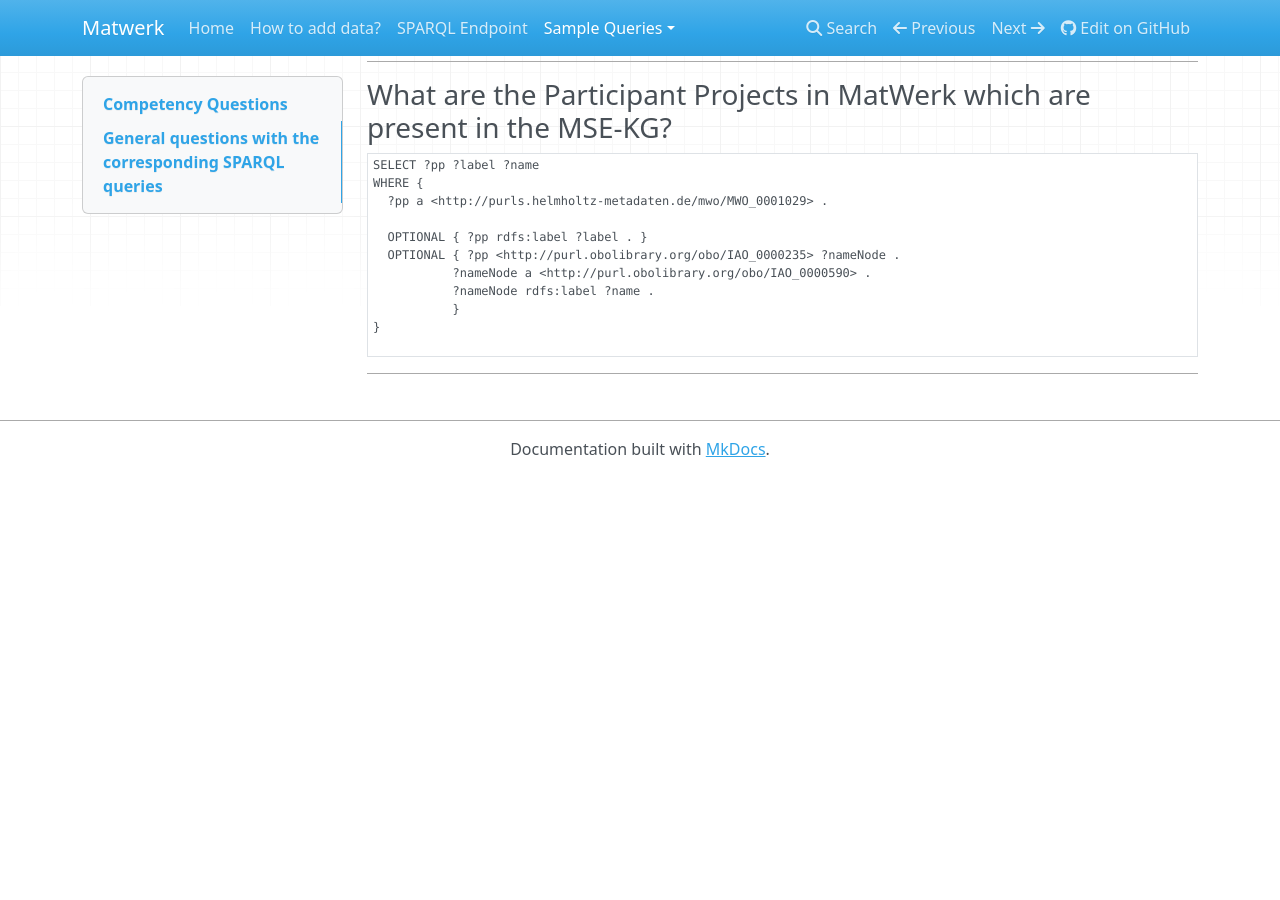
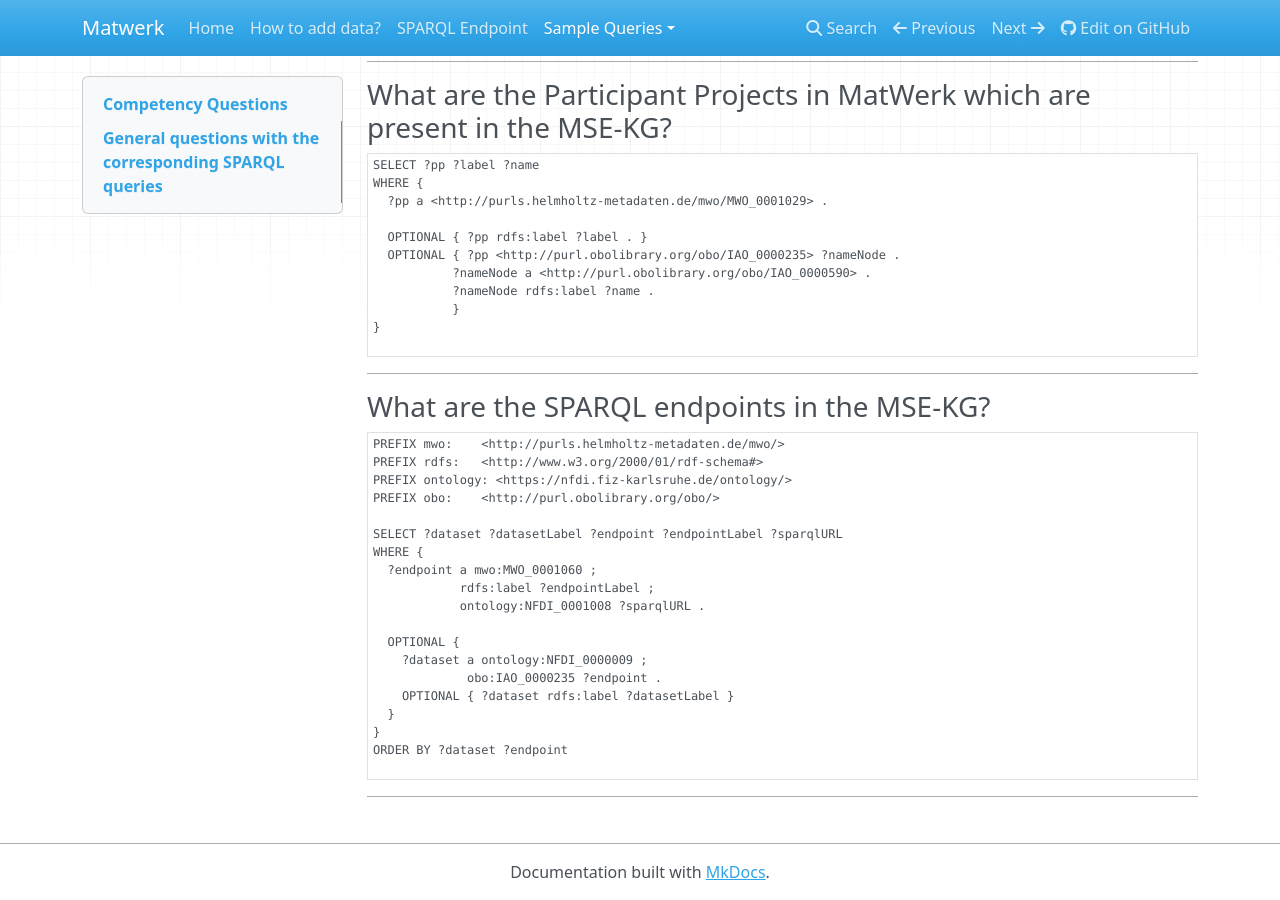
Before and after one commit to ISE-FIZKarlsruhe/matwerk, an MkDocs documentation site: the page built from docs/general_queries.md, in a window 1280 px wide and 900 px high, scrolled down 12366 px. Built offline with MkDocs 1.6.1, drawn with Linux system fonts in a browser that asks for light colours; nearby versions of some CDN libraries; before the commit the page ends 12843 px from its top, so only the background shows below that.

Commit message:
add scenario 5 for FDO, a sparql query for endpoints

````diff
--- a/docs/general_queries.md
+++ b/docs/general_queries.md
@@ -688,3 +688,28 @@ WHERE {
 ```
 
 ---
+### What are the SPARQL endpoints in the MSE-KG?
+
+```sparql
+PREFIX mwo:    <http://purls.helmholtz-metadaten.de/mwo/>
+PREFIX rdfs:   <http://www.w3.org/2000/01/rdf-schema#>
+PREFIX ontology: <https://nfdi.fiz-karlsruhe.de/ontology/>
+PREFIX obo:    <http://purl.obolibrary.org/obo/>
+
+SELECT ?dataset ?datasetLabel ?endpoint ?endpointLabel ?sparqlURL
+WHERE {
+  ?endpoint a mwo:MWO_0001060 ;
+            rdfs:label ?endpointLabel ;
+            ontology:NFDI_0001008 ?sparqlURL .
+
+  OPTIONAL {
+    ?dataset a ontology:NFDI_0000009 ;
+             obo:IAO_0000235 ?endpoint .
+    OPTIONAL { ?dataset rdfs:label ?datasetLabel }
+  }
+}
+ORDER BY ?dataset ?endpoint
+
+```
+
+---
````
Also changed, not shown: docs/index.md (+1 -1 lines), docs/upload.md (+15 -0 lines).
